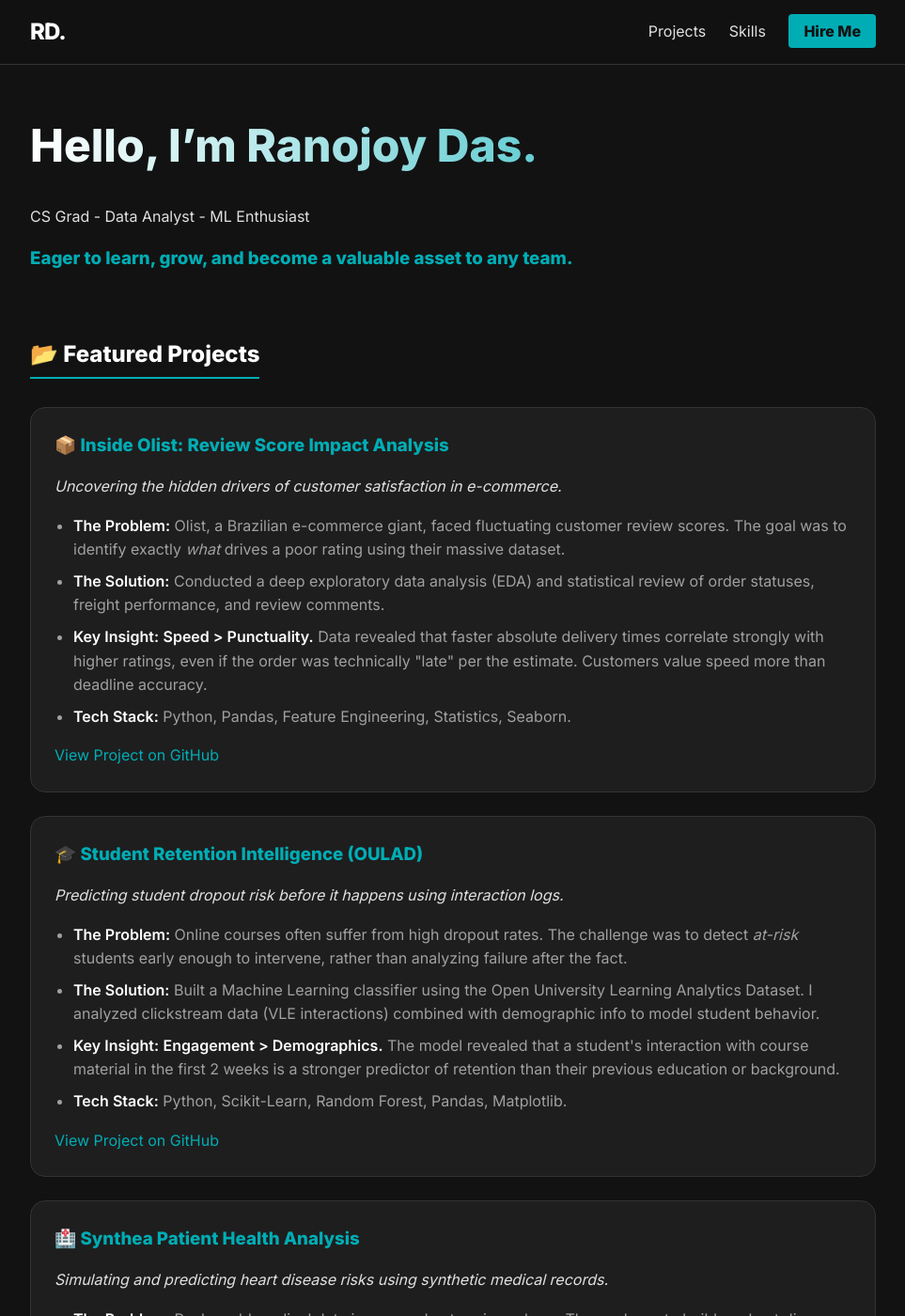
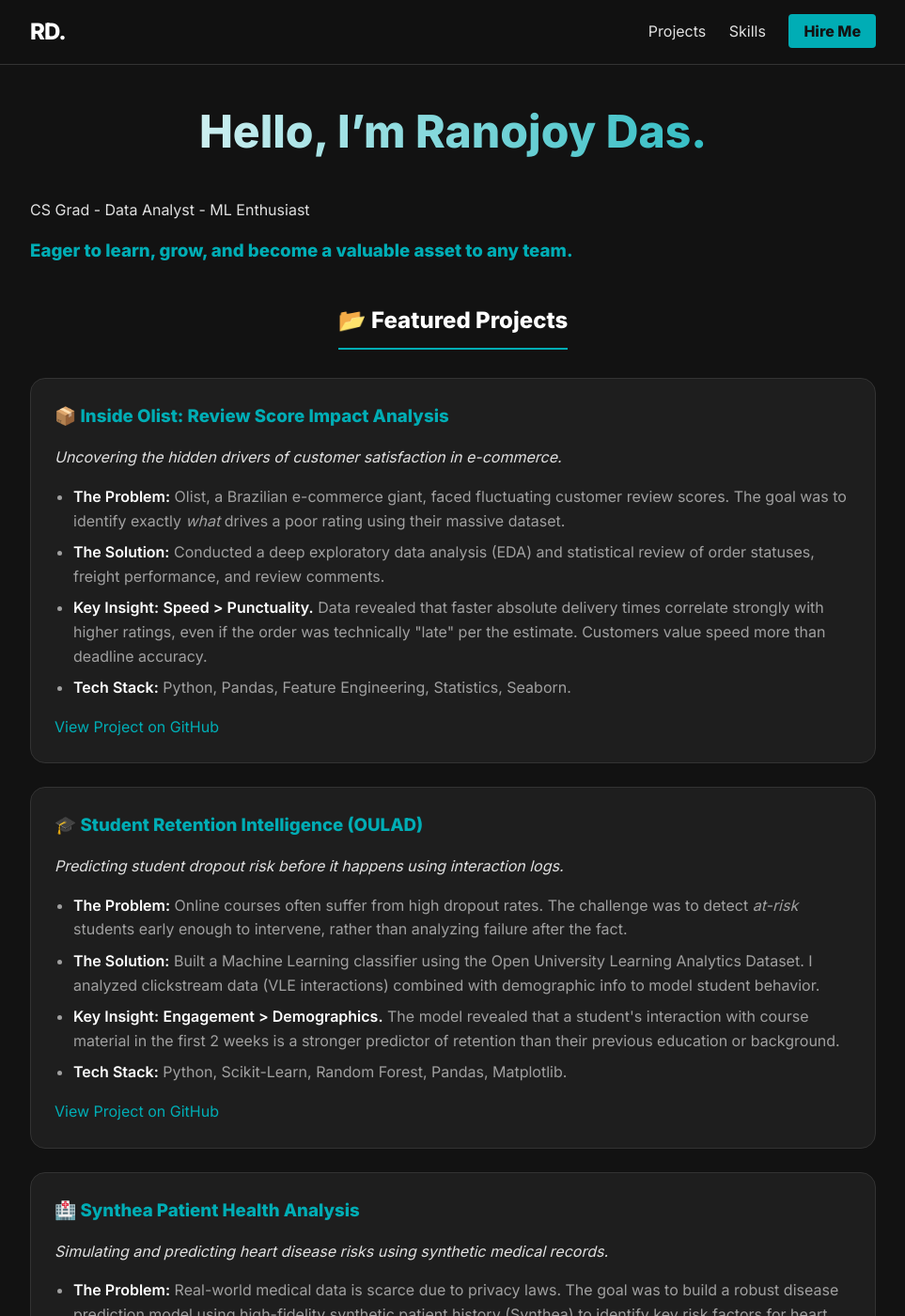
Before and after one commit to IamRaNo/iamrano.github.io, a Jekyll site: the page built from index.md, in a window 1280 px wide and 1400 px high. Shown: the whole window at 94% size, without its empty margins (158-1121 px from the left). Built offline with Jekyll 4.4.1, drawn with Linux system fonts in a browser that asks for light colours.

Commit message:
Update style.css

```diff
--- a/assets/css/style.css
+++ b/assets/css/style.css
@@ -55,24 +55,33 @@ a:hover { color: var(--accent-hover); text-shadow: 0 0 10px rgba(0, 173, 181, 0.
 .btn-highlight:hover { background-color: var(--accent-hover); box-shadow: 0 0 15px var(--accent); }
 
 /* --- TYPOGRAPHY & HEADERS --- */
-h1, h2, h3 { color: #fff; margin-top: 2em; margin-bottom: 0.5em; }
+/* --- TYPOGRAPHY & HEADERS --- */
+h1, h2, h3 { color: #fff; }
 
 h1 {
     font-size: 3rem;
     background: linear-gradient(to right, #fff, var(--accent));
     -webkit-background-clip: text;
     -webkit-text-fill-color: transparent;
-    margin-top: 1em;
+    text-align: center; /* Centered Name */
 }
 
 h2 {
+    /* This magic combo centers the header but keeps the underline short */
+    display: table;
+    margin: 40px auto 30px auto;
     border-bottom: 2px solid var(--accent);
-    display: inline-block;
-    padding-bottom: 5px;
-    margin-bottom: 30px;
+    padding-bottom: 10px;
+    text-align: center;
 }
 
-h3 { color: var(--accent); margin-top: 10px; margin-bottom: 20px; }
+h3 {
+    color: var(--accent);
+    margin-top: 0;
+    margin-bottom: 15px;
+    /* We keep h3 left-aligned usually for Cards, but if you want them centered too: */
+    /* text-align: center; */
+}
 
 /* --- PROJECT & LIST STYLING --- */
 /* This makes your bullet points look professional */
```
